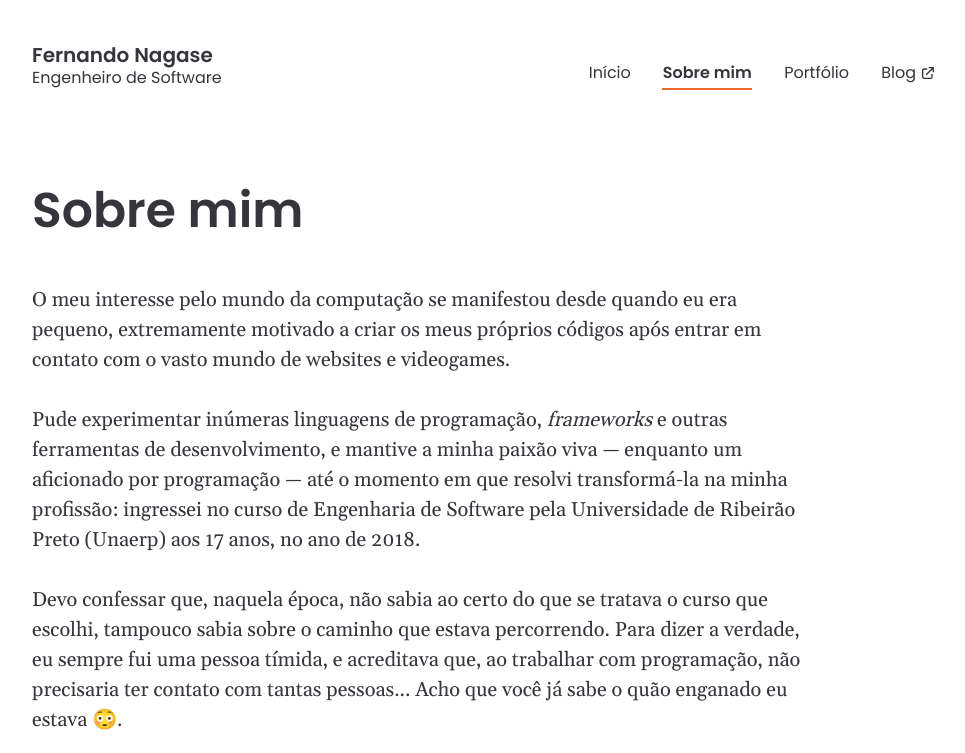
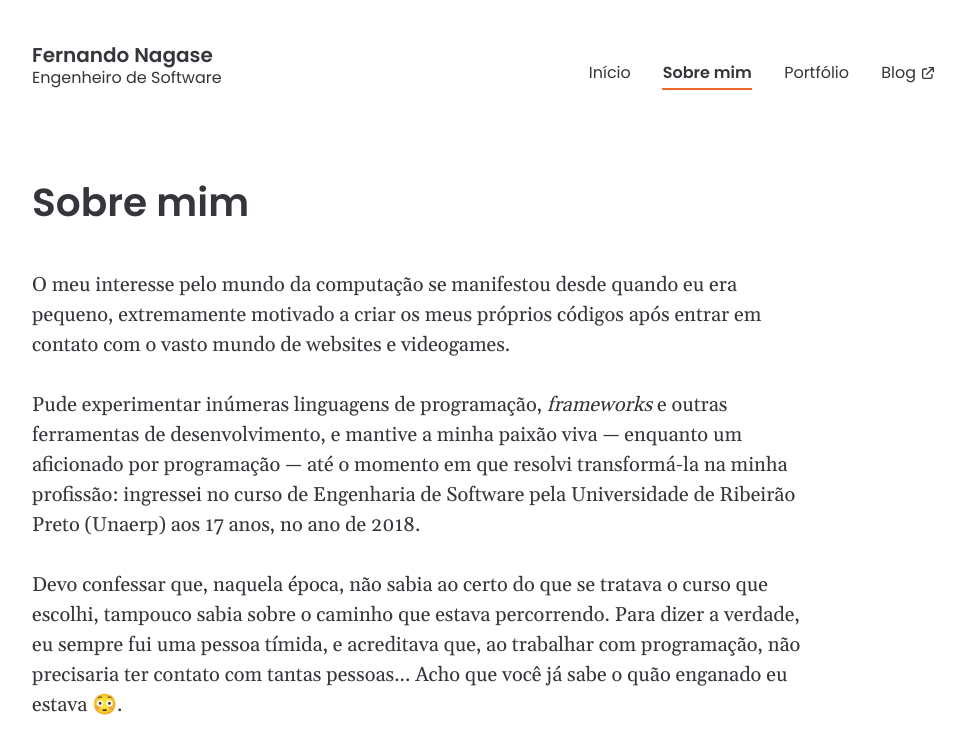
Before and after one commit to fernandonagase/ngsfer.com, a Next.js app: page /sobre in a window 1280 px wide. Shown: the top 753 px of the page, without its empty margins (156-1121 px from the left). Built offline with nearby package versions, Linux system fonts and the light colour scheme.

Commit message:
update heading sizes

```diff
--- a/pages/portfolio/[slug].tsx
+++ b/pages/portfolio/[slug].tsx
@@ -63,7 +63,7 @@ export default function Project(
                     <Icon as={HiArrowLeft} />
                     Voltar para projetos
                 </Link>
-                <Heading>{project.name}</Heading>
+                <Heading textStyle="typescale-6">{project.name}</Heading>
                 <Text textStyle="typescale-3" mb="baseline-4">
                     {project.description}
                 </Text>
--- a/pages/portfolio/index.tsx
+++ b/pages/portfolio/index.tsx
@@ -32,7 +32,7 @@ export default function Portfolio({
                 />
             </Head>
 
-            <Heading>Portfólio</Heading>
+            <Heading textStyle="typescale-6">Portfólio</Heading>
             {projects.length > 0 ? (
                 <Stack spacing={['baseline-3', null, null, 'baseline-3-lg']}>
                     {projects.map((project) => (
--- a/pages/sobre.tsx
+++ b/pages/sobre.tsx
@@ -16,7 +16,7 @@ export default function About() {
                 />
             </Head>
 
-            <Heading>Sobre mim</Heading>
+            <Heading textStyle="typescale-6">Sobre mim</Heading>
             <BodyText>
                 O meu interesse pelo mundo da computação se manifestou desde
                 quando eu era pequeno, extremamente motivado a criar os meus
```
